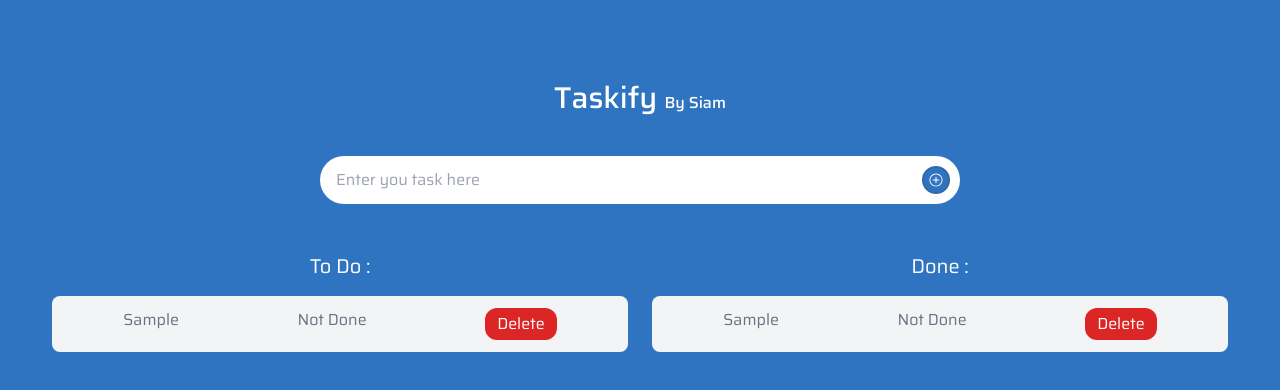
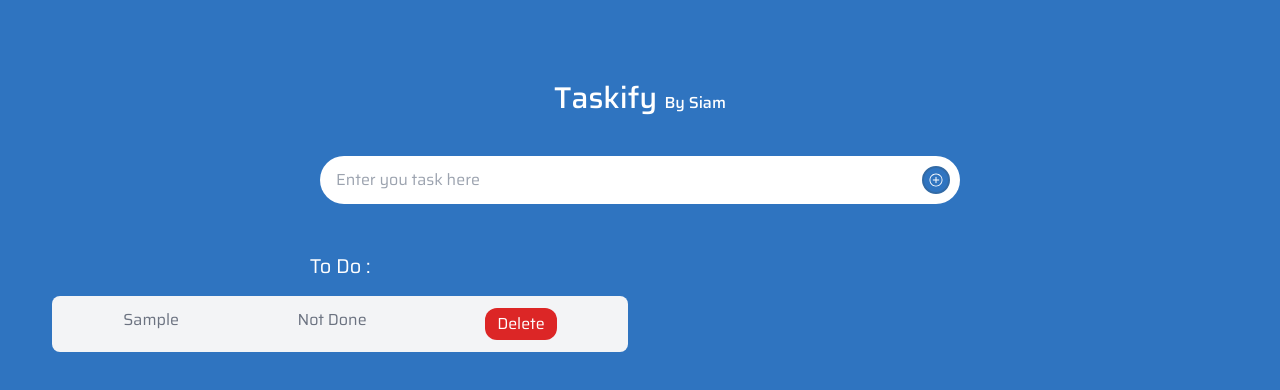
Before and after one commit to Samiislam851/task-manager-vite-react-ts-tailwind, a React (Vite) app: page / in a window 1280 px wide. Both pictures are taken after typing "Sample" into the empty fields and a click on the button 936 px from the left and 180 px from the top of the page. Shown: the top 390 px of the page. Built offline with nearby package versions, Linux system fonts and the light colour scheme.

Commit message:
delete functionality done

```diff
--- a/src/App.tsx
+++ b/src/App.tsx
@@ -7,10 +7,25 @@ import TaskCard from './components/TaskCard/TaskCard'
 
 function App() {
   interface taskType {
+    id: number,
     task: string,
     dateAndTime: Date,
     isDone: boolean
   }
+
+
+  function generateUniqueId(objectsArray: taskType[]) {
+    let id: number;
+    do {
+      // Generate a random number and convert it to a hexadecimal string
+      id = Math.floor(Math.random() * 10000)
+      // Check if the generated ID already exists in any object's ID
+    } while (objectsArray.some(obj => obj.id === id));
+    return id;
+  }
+
+
+
 
   const [taskText, setTaskText] = useState<string>('')
   const [tasks, setTasks] = useState<taskType[]>([])
@@ -19,10 +34,18 @@ function App() {
     e.preventDefault()
     console.log(taskText, tasks);
     if (taskText) {
-      let temp: taskType[] = [...tasks, { task: taskText, dateAndTime: new Date(), isDone: false }]
+      let generatedId = generateUniqueId(tasks)
+
+      let temp: taskType[] = [...tasks, { id: generatedId, task: taskText, dateAndTime: new Date(), isDone: false }]
       setTasks(temp)
       setTaskText('')
     }
+  }
+  const handleDeleteTask = (id: number) => {
+    console.log('clicked!',id);
+
+    const newTasks = tasks.filter(task => task.id !== id)
+    setTasks(newTasks)
   }
 
   return (
@@ -36,13 +59,13 @@ function App() {
       <InputField taskText={taskText} handleAddTask={handleAddTask} setTaskText={setTaskText} />
       <div className='flex flex-col md:flex-row px-10'>
         <div className='basis-1/2'>
-          <h3 className='py-2 text-center text-xl'>{tasks[0]&&'To Do :'} </h3>
+          <h3 className='py-2 text-center text-xl'>{tasks[0] && 'To Do :'} </h3>
+          {tasks.map((taskData: taskType, i: number) => <TaskCard handleDeleteTask={handleDeleteTask} key={i} taskData={taskData} />)}
+        </div>
+        {/* <div className='basis-1/2'>
+          <h3 className='py-2 text-center text-xl'>{tasks[0] && 'Done :'} </h3>
           {tasks.map((taskData: taskType, i: number) => <TaskCard key={i} taskData={taskData} />)}
-        </div>
-        <div className='basis-1/2'>
-          <h3 className='py-2 text-center text-xl'>{tasks[0]&&'Done :'} </h3>
-          {tasks.map((taskData: taskType, i: number) => <TaskCard key={i} taskData={taskData} />)}
-        </div>
+        </div> */}
       </div>
 
 
--- a/src/components/TaskCard/TaskCard.tsx
+++ b/src/components/TaskCard/TaskCard.tsx
@@ -1,18 +1,26 @@
 import React from 'react';
 interface taskType {
+    id: number,
     task: string,
     dateAndTime: Date,
-    isDone: boolean
+    isDone: boolean,
+
 }
-const TaskCard = ({ taskData }: { taskData: taskType }) => {
-    const { task, dateAndTime, isDone } = taskData;
-    console.log(task, dateAndTime, isDone);
+
+interface props {
+    taskData: taskType,
+    handleDeleteTask: (id: number) => void
+}
+
+const TaskCard = ({ taskData, handleDeleteTask }: props) => {
+    const { id, task, dateAndTime, isDone } = taskData;
+    console.log(id, task, dateAndTime, isDone);
 
     return (
         <div className='flex justify-around hover:shadow-xl transition-all duration-300 ease-in-out p-3 bg-gray-100 rounded-lg my-2 mx-3 text-gray-500 '>
             <div>{task}</div>
-            <div>{isDone?'Done':'Not Done'}</div>
-            <div><button className='p-1 px-3 text-white text-base rounded-xl hover:scale-105 transition-all duration-300 ease-in-out bg-red-600'>Delete</button></div>
+            <div>{isDone ? 'Done' : 'Not Done'}</div>
+            <div><button onClick={()=>handleDeleteTask(id)} className='p-1 px-3 text-white text-base rounded-xl hover:scale-105 transition-all duration-300 ease-in-out bg-red-600'>Delete</button></div>
         </div>
     );
 };
```
